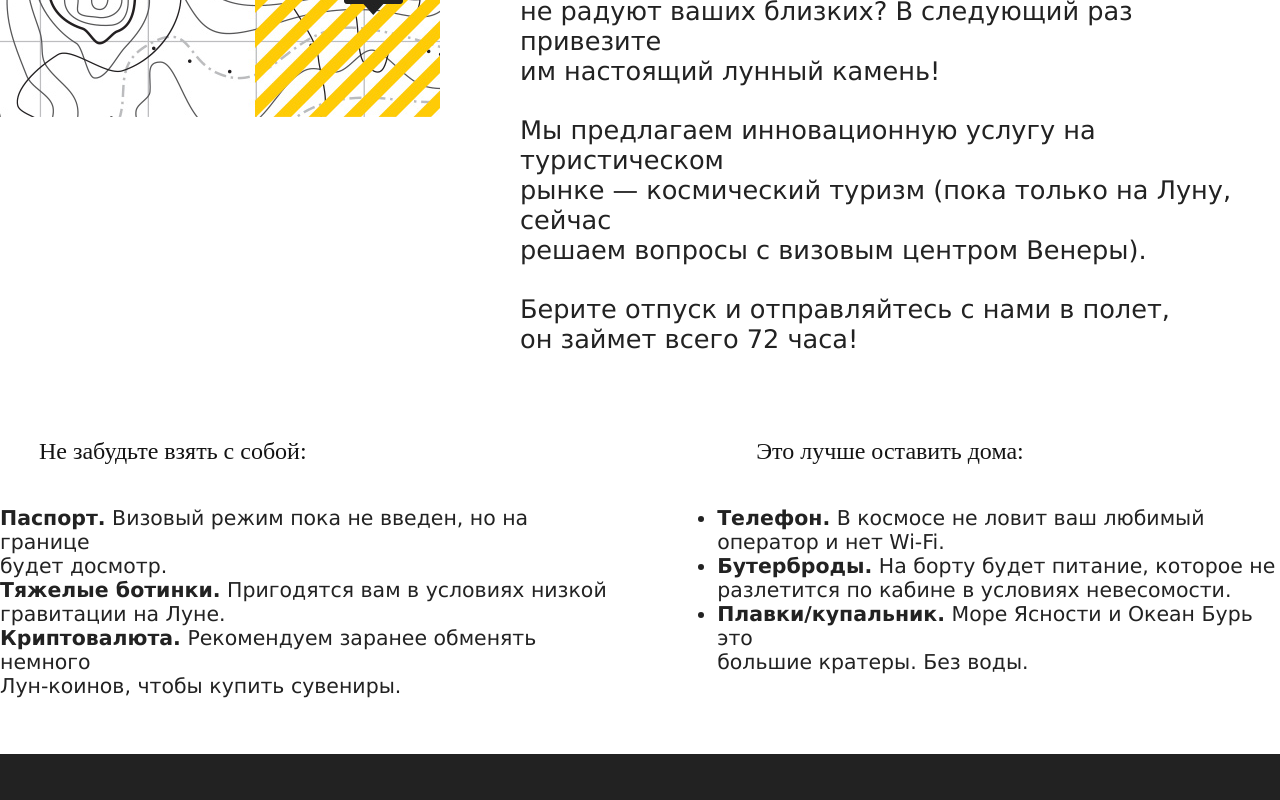
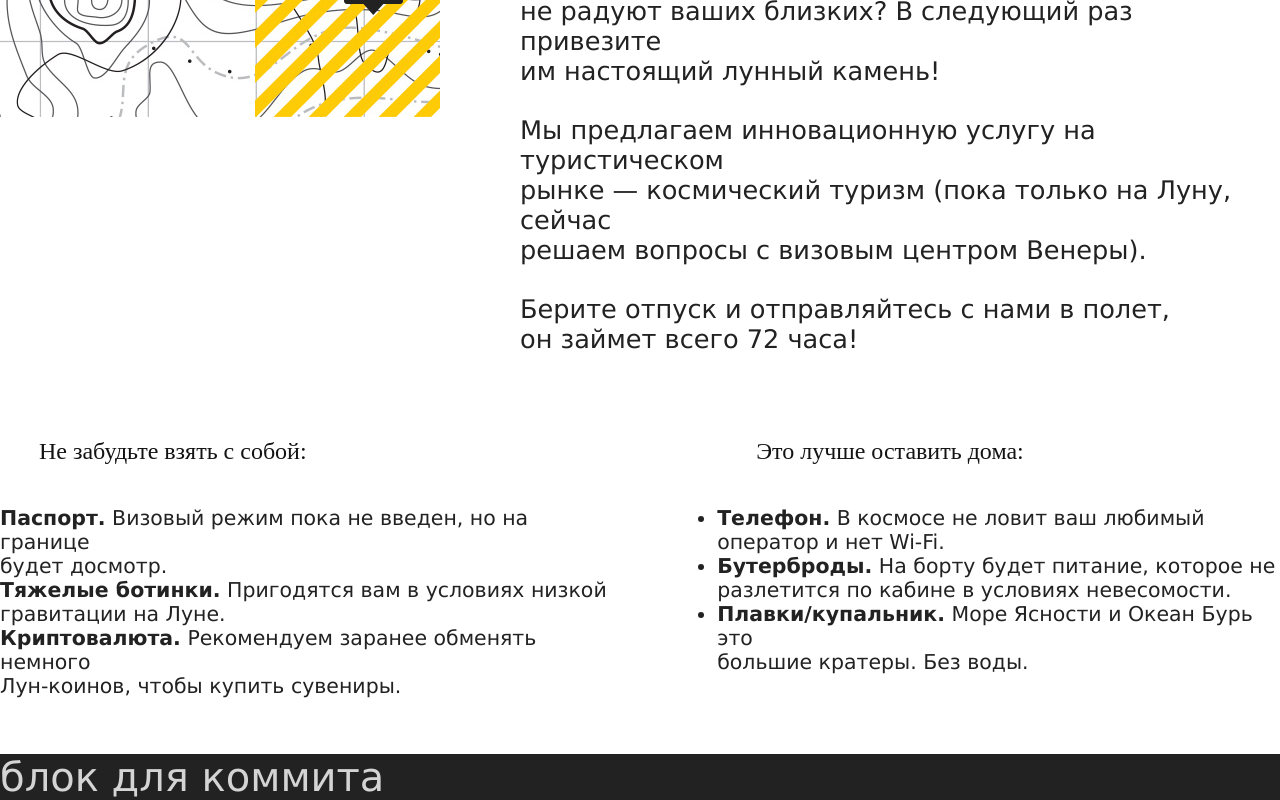
Before and after one commit to Sssemenovvv/SpaceZ, a plain HTML site: page index.html in a window 1280 px wide. Shown: the part 1457-2257 px from the top of the page. Before the commit the page ends 2211 px from the top, so only its background shows below. Drawn offline with Linux system fonts and the light colour scheme.

Commit message:
Коммит с изменениями в index.html

```diff
--- a/index.html
+++ b/index.html
@@ -97,6 +97,7 @@
                 </div>
             </section>
         </div>
+        <div>блок для коммита</div>
     </main>
   </body>
 </html>
```
